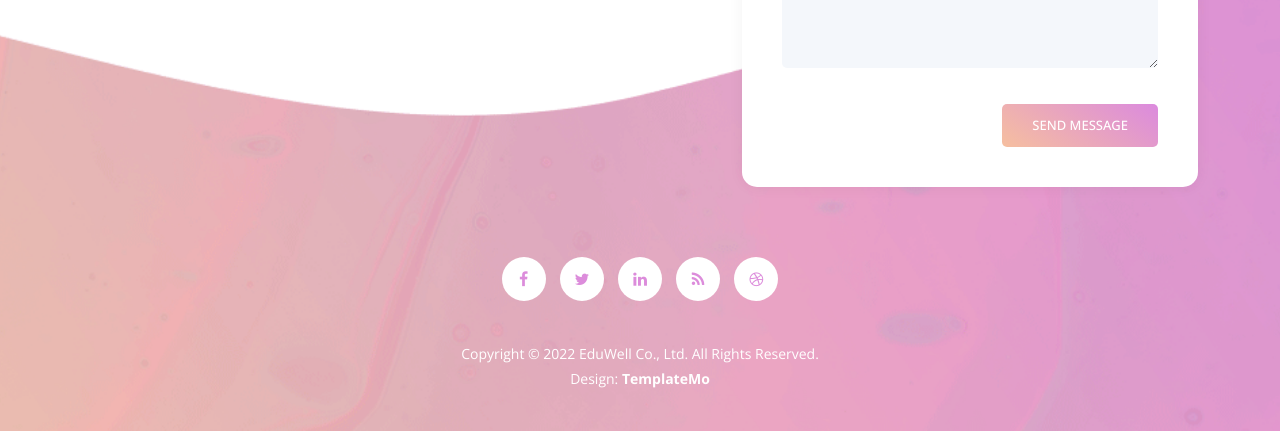
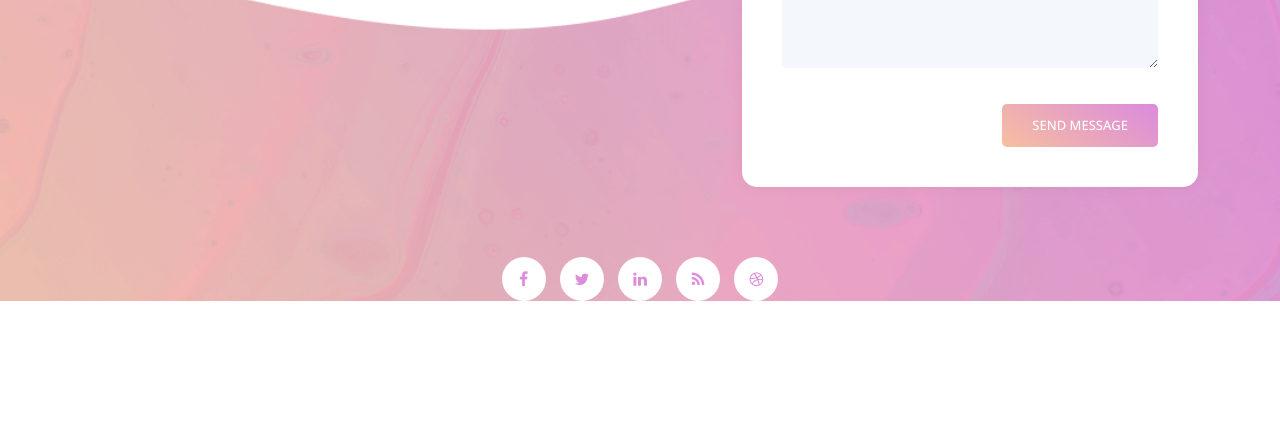
Before and after one commit to Shu12388y/edu-template-5, a plain HTML site: page contact-us.html in a window 1280 px wide. Shown: the part 1615-2046 px from the top of the page. After the commit the page ends 1916 px from the top, so only its background shows below. Drawn offline with nearby package versions, Linux system fonts and the light colour scheme.

Commit message:
Update contact-us.html

```diff
--- a/contact-us.html
+++ b/contact-us.html
@@ -9,7 +9,7 @@
     <meta name="author" content="">
     <link href="https://fonts.googleapis.com/css?family=Open+Sans:100,200,300,400,500,600,700,800,900" rel="stylesheet">
 
-    <title>EduWell - Education HTML5 Template</title>
+    <title>EduWell - Education </title>
 
     <!-- Bootstrap core CSS -->
     <link href="vendor/bootstrap/css/bootstrap.min.css" rel="stylesheet">
@@ -20,13 +20,7 @@
     <link rel="stylesheet" href="assets/css/templatemo-eduwell-style.css">
     <link rel="stylesheet" href="assets/css/owl.css">
     <link rel="stylesheet" href="assets/css/lightbox.css">
-<!--
 
-TemplateMo 573 EduWell
-
-https://templatemo.com/tm-573-eduwell
-
--->
   </head>
 
 <body>
@@ -207,9 +201,7 @@ https://templatemo.com/tm-573-eduwell
           </ul>
         </div>
         <div class="col-lg-12">
-          <p class="copyright">Copyright © 2022 EduWell Co., Ltd. All Rights Reserved.
 
-          <br>Design: <a rel="sponsored" href="https://templatemo.com" target="_blank">TemplateMo</a></p>
         </div>
       </div>
     </div>
```
